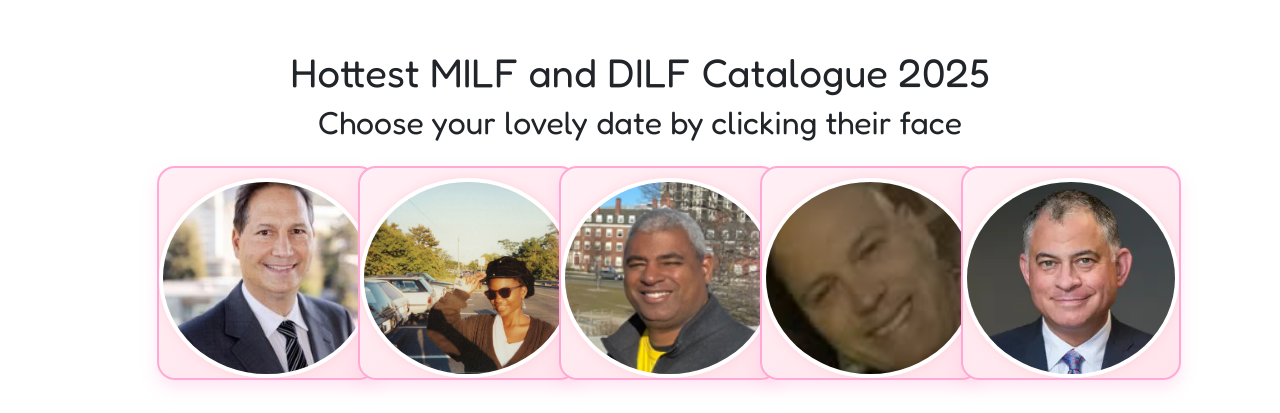
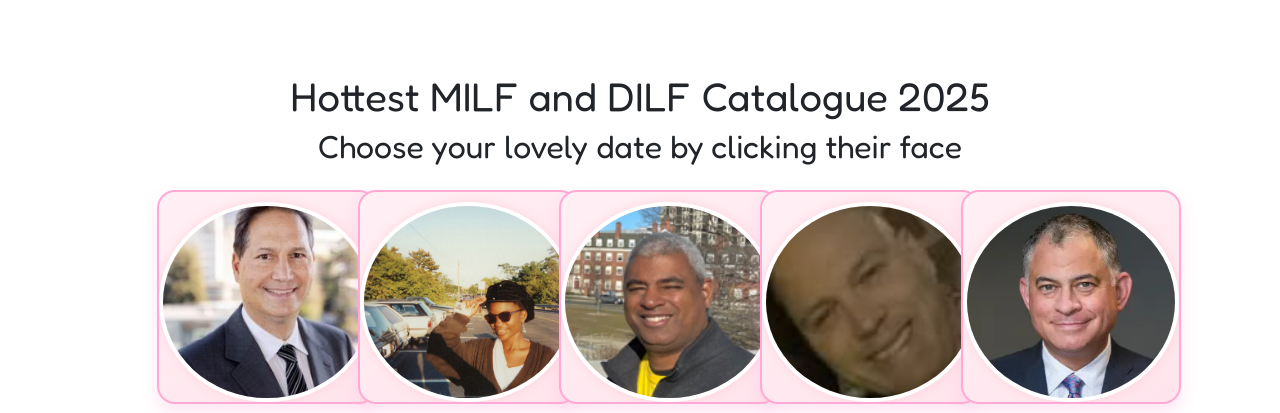
Before and after one commit to 1020robert/LampoonTech, a Flask app: page /image_flight_search in a window 1280 px wide. Shown: the part 74-487 px from the top of the page. Run offline with Flask 3, Linux system fonts and the light colour scheme; a user stored in the database is signed in; some libraries are stand-ins or nearby versions.

Commit message:
Update image_flight_search.html

```diff
--- a/templates/image_flight_search.html
+++ b/templates/image_flight_search.html
@@ -1,8 +1,11 @@
 {% extends 'layout.html' %}
 {% block body_class %}light-pink-page{% endblock %}
 {% block main %}
-<h1>Hottest MILF and DILF Catalogue 2025</h1>
-<h2>Choose your lovely date by clicking their face</h2>
+<div class="page-title text-center my-4">
+  <h1>Hottest <span class="pink">MILF</span> and <span class="pink">DILF</span> Catalogue <span class="year">2025</span></h1>
+  <h2>Choose your lovely date by <span class="underline">clicking their face</span></h2>
+</div>
+
 
 <!-- Loading screen -->
 <div id="loading-screen" class="loading-overlay">
```
